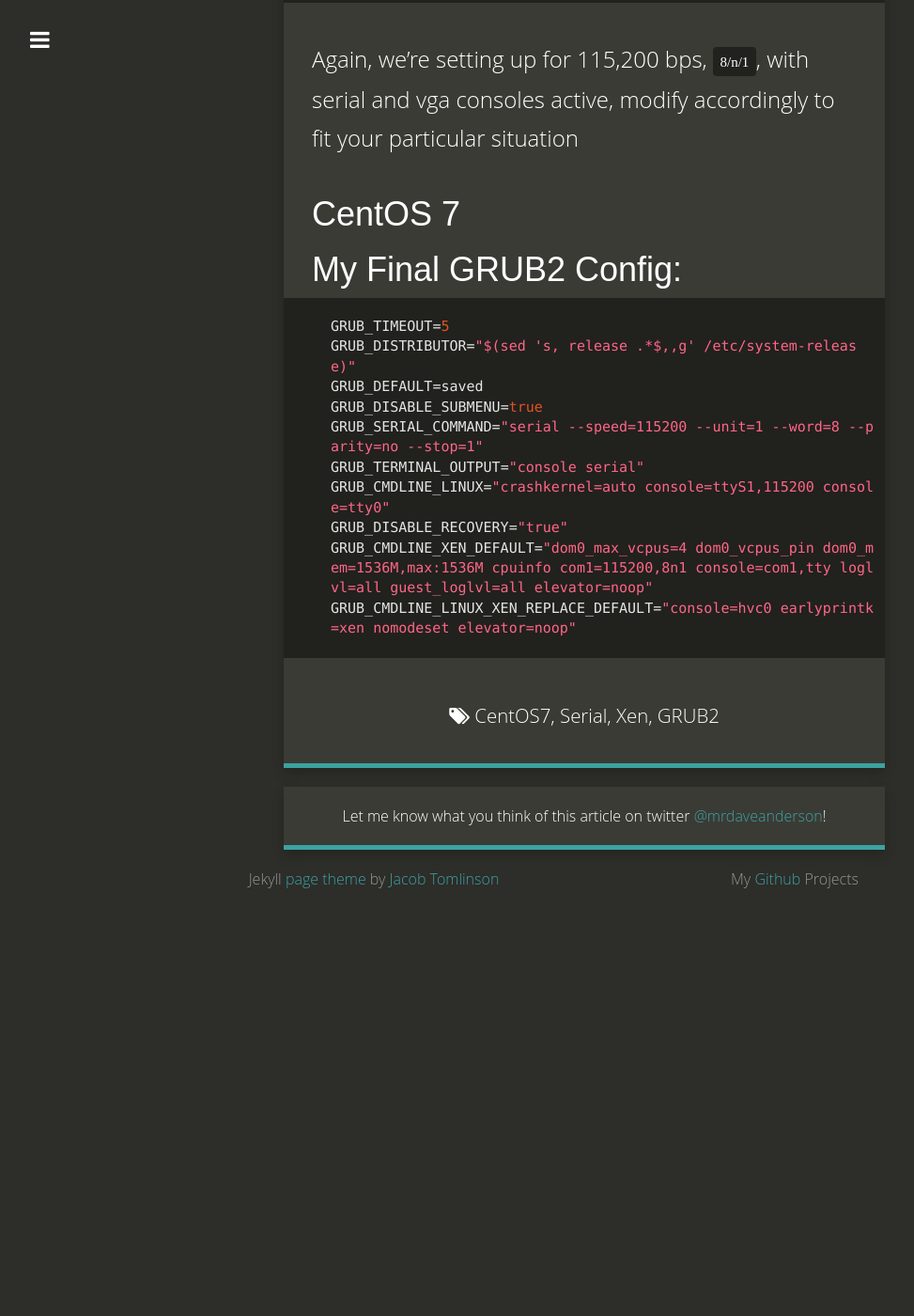
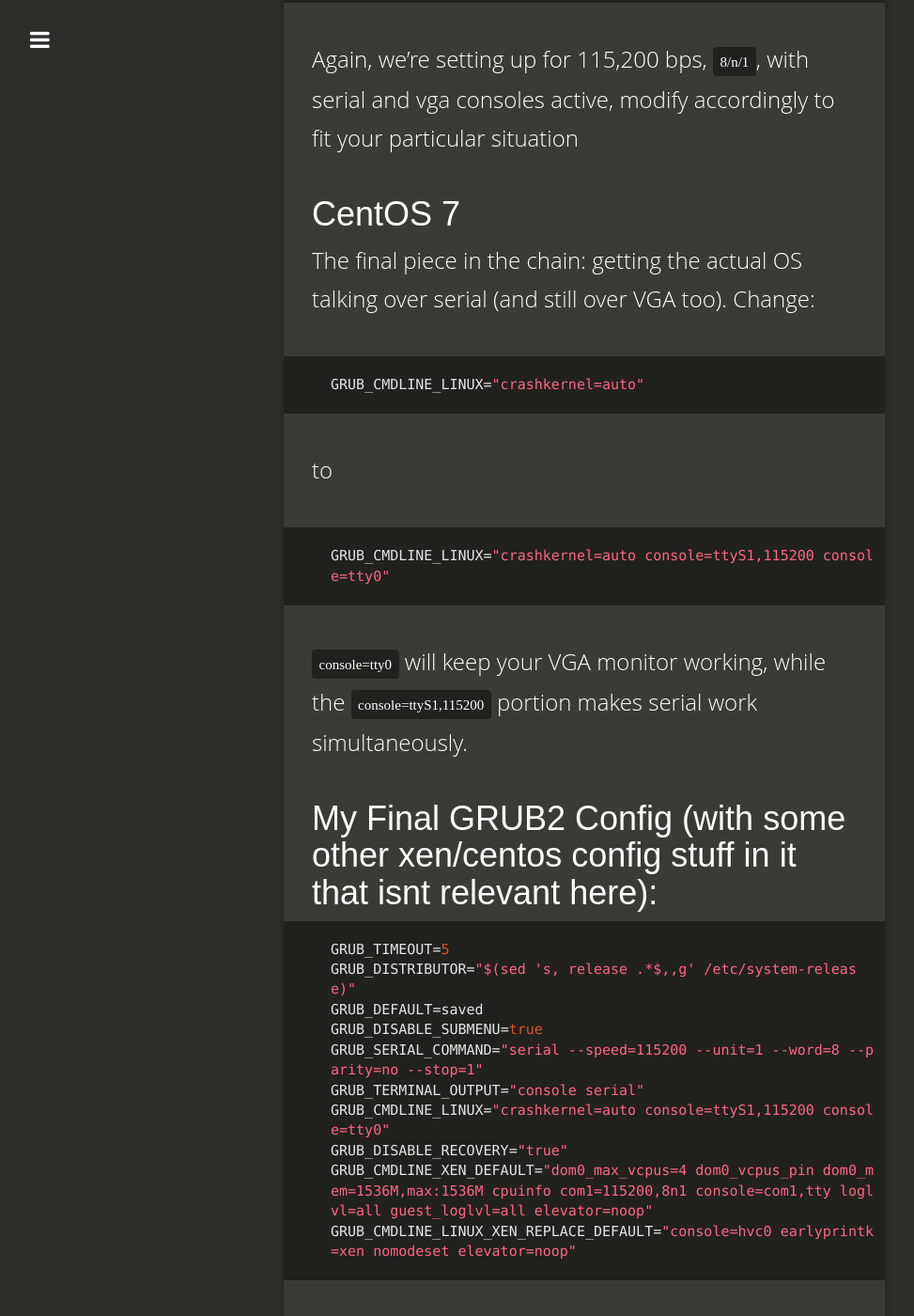
Before and after one commit to mrdaveanderson/mrdaveanderson.github.io, a Jekyll site: the page built from _posts/2017-04-14-CentOS7SerialConsole.md, in a window 1280 px wide and 1400 px high, scrolled down 3026 px. Shown: the whole window at 94% size, without its empty margins (18-991 px from the left). Built offline with Jekyll 4.4.1, drawn with Linux system fonts in a browser that asks for light colours; nearby versions of some CDN libraries; before the commit the page ends 3993 px from its top, so only the background shows below that; some of the changed text lies outside the part shown.

Commit message:
lets post stuff!

````diff
--- a/_posts/2017-04-14-CentOS7SerialConsole.md
+++ b/_posts/2017-04-14-CentOS7SerialConsole.md
@@ -40,7 +40,7 @@ So add the `serial` portion to that line, and paste in the extra `GRUB_SERIAL_CO
 
 Update: For some reason this config is not presently accepting input over serial (but normal VGA works as expected...I'll dig into this when I get a chance (or if anyone knows the answer let me know on twitter))
 
-# Xen
+# Xen (skip if you're not using Xen)
 
 Default config probably has a line that looks like
 ```
@@ -54,8 +54,18 @@ GRUB_CMDLINE_XEN_DEFAULT="cpuinfo com1=115200,8n1 console=com1,tty"
 Again, we're setting up for 115,200 bps, `8/n/1`, with serial and vga consoles active, modify accordingly to fit your particular situation
 
 # CentOS 7
+The final piece in the chain: getting the actual OS talking over serial (and still over VGA too). Change:
 
-# My Final GRUB2 Config:
+```
+GRUB_CMDLINE_LINUX="crashkernel=auto"
+```
+ to
+```
+GRUB_CMDLINE_LINUX="crashkernel=auto console=ttyS1,115200 console=tty0"
+```
+`console=tty0` will keep your VGA monitor working, while the `console=ttyS1,115200` portion makes serial work simultaneously.
+
+# My Final GRUB2 Config (with some other xen/centos config stuff in it that isnt relevant here):
 
 ```
 GRUB_TIMEOUT=5
````
